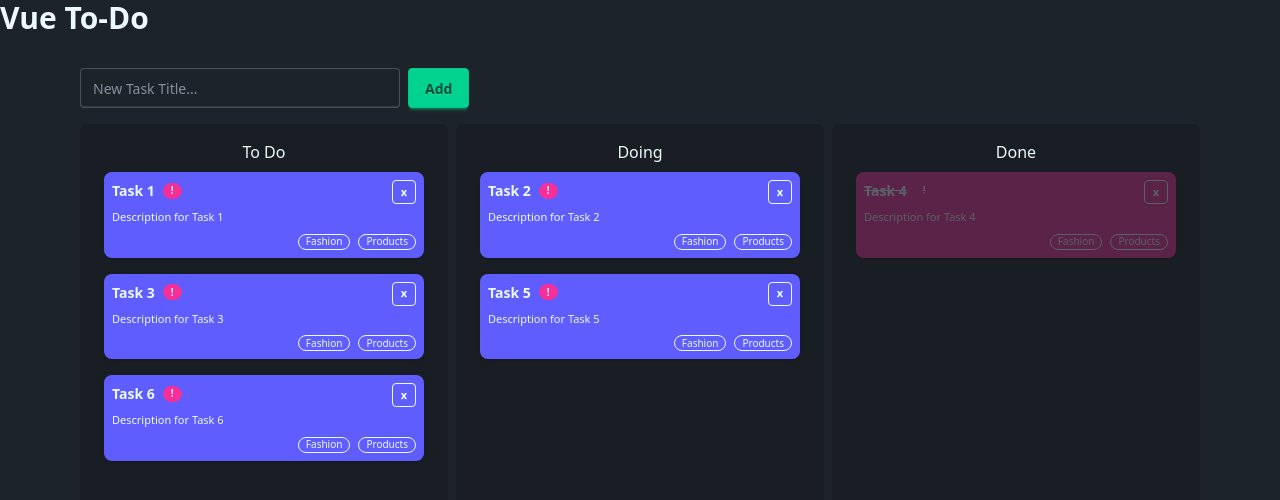
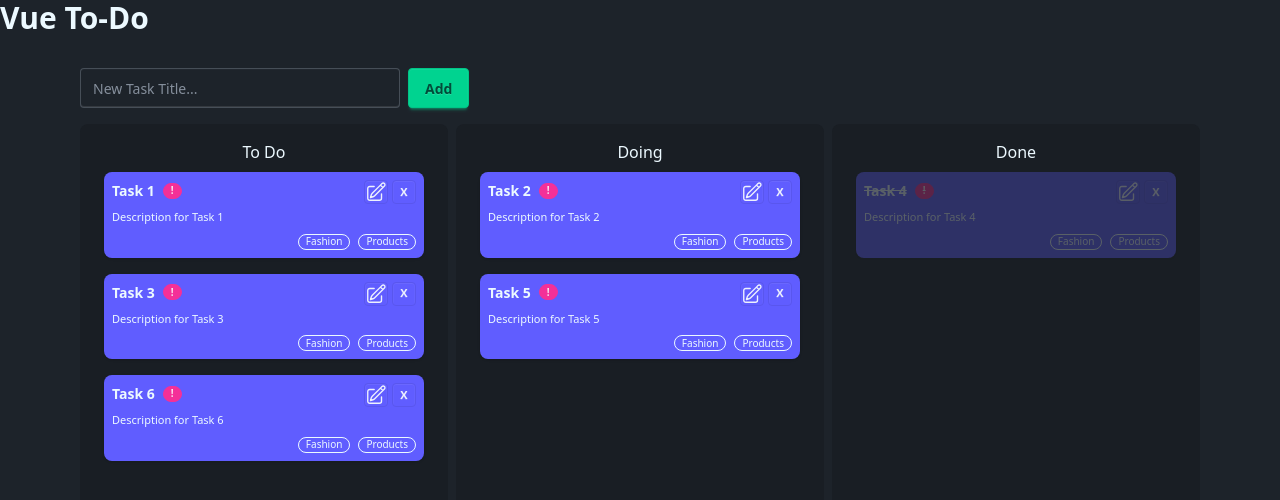
Before and after one commit to jsadlercode/vue-todo, a Vue app: page / in a window 1280 px wide. Shown: the top 500 px of the page. Built offline with nearby package versions, Linux system fonts and the light colour scheme; the HTML template or start-up script is replaced by a standard one.

Commit message:
editing added

```diff
--- a/src/components/TaskList.vue
+++ b/src/components/TaskList.vue
@@ -1,6 +1,6 @@
 <script setup lang="ts">
 import taskItem from './taskitem.vue';
-import { ref } from 'vue';
+import { ref, nextTick } from 'vue';
 
 const lists = ref([
     { id: 1, name: 'To Do' },
@@ -94,6 +94,52 @@ const onDrop = (event: DragEvent, targetListId: number) => {
 const isDoneList = (listId: number) => {
     return listId === 3;
 }
+// --- Modal Logic ---
+
+const taskDialogRef = ref<HTMLDialogElement | null>(null);
+const isModalVisible = ref(false);
+const taskToEdit = ref<null | { id: number, title: string, description: string }>(null);
+
+const openEditModal = async (taskId: number) => {
+    console.log('Opening edit modal for task ID:', taskId);
+    const foundTask = tasks.value.find(task => task.id === taskId);
+    if (foundTask) {
+        taskToEdit.value = { ...foundTask };
+        isModalVisible.value = true;
+        console.log('Modal visible: ', isModalVisible.value);
+
+        await nextTick();
+        if (taskDialogRef.value) {
+            console.log('Dialog element found, calling showModal');
+            taskDialogRef.value.showModal();
+        } else {
+            console.error('Dialog element not found');
+        }
+    }
+};
+
+const closeEditModal = () => {
+    console.log('Closing edit modal');
+    if (taskDialogRef.value && taskDialogRef.value.hasAttribute('open')) {
+        taskDialogRef.value.close();
+    }
+    isModalVisible.value = false;
+    taskToEdit.value = null;
+    console.log('Modal visible state set to: ', isModalVisible.value);
+};
+
+const saveTask = () => {
+    if (taskToEdit.value) {
+        const taskIndex = tasks.value.findIndex(task => task.id === taskToEdit.value!.id);
+        if (taskIndex !== -1) {
+            tasks.value[taskIndex] = { ...taskToEdit.value };
+        }
+        closeEditModal();
+    }
+}
+
+
+
 
 </script>
 
@@ -113,12 +159,35 @@ const isDoneList = (listId: number) => {
                 @dragenter.prevent @dragover.prevent>
                 <h2 class="text-center">{{ list.name }}</h2>
                 <div v-for="item in getTasksForList(list.id)" :key="item.id" class="drag-el p-2">
-                    <taskItem :title="item.title" :description="item.description" draggable="true"
-                        @dragstart="startDrag($event, item)" :done="isDoneList(list.id)" />
+                    <taskItem :title="item.title" :description="item.description" :id="item.id" draggable="true"
+                        @dragstart="startDrag($event, item)" :done="isDoneList(list.id)" @editTask="openEditModal" />
                 </div>
+            </div>
+        </div>
+        <!-- Modal -->
 
+        <dialog id="task_model" class="modal" ref="taskDialogRef" v-if="isModalVisible && taskToEdit">
+            <div class="modal-box">
+                <div class="mb-4">
+                    <label for="editTitle" class="block text-sm font-medium text-gray-700">Title</label>
+                    <input type="text" id="editTitle" v-model="taskToEdit.title"
+                        class="mt-1 block w-full border border-gray-300 rounded-md shadow-sm py-2 px-3 focus:outline-none focus:ring-indigo-500 focus:border-indigo-500 sm:text-sm">
+                </div>
+                <div class="mb-6">
+                    <label for="editDescription" class="block text-sm font-medium text-gray-700">Description</label>
+                    <textarea id="editDescription" v-model="taskToEdit.description" rows="3"
+                        class="mt-1 block w-full border border-gray-300 rounded-md shadow-sm py-2 px-3 focus:outline-none focus:ring-indigo-500 focus:border-indigo-500 sm:text-sm"></textarea>
+                </div>
+                <div class="modal-action">
+                    <button @click="closeEditModal" class="btn btn-ghost">Cancel</button>
+                    <button @click="saveTask" class="btn btn-primary">Save Changes</button>
+                </div>
+                <p class="py-4">Press ESC key or click outside to close</p>
             </div>
+            <form method="dialog" class="modal-backdrop">
+                <button>Close</button>
+            </form>
+        </dialog>
 
-        </div>
     </div>
 </template>
--- a/src/components/taskitem.vue
+++ b/src/components/taskitem.vue
@@ -1,5 +1,9 @@
 <script setup lang="ts">
-defineProps({
+const props = defineProps({
+    id: {
+        type: Number,
+        required: true
+    },
     title: {
         type: String,
         default: 'Card Title'
@@ -13,12 +17,28 @@ defineProps({
         default: false
     }
 })
+
+const emit = defineEmits(['editTask']);
+
+const onEditClick = () => {
+    emit('editTask', props.id);
+    console.log('Emitting editTask with id:', props.id);
+};
+
 </script>
 
 <template>
     <div class="card bg-base-100 w-80 card-xs shadow-sm" :class="{ 'opacity-30': done }" draggable="true">
-        <button class="btn btn-xs btn-square btn-outline absolute top-2 right-2 z-10">x</button>
-        <div class="card-body bg-primary rounded-lg" :class="{ 'bg-secondary': done }">
+        <button class="btn btn-xs btn-square btn-primary absolute top-2 right-9 z-10" @click="onEditClick">
+            <svg xmlns="http://www.w3.org/2000/svg" fill="none" viewBox="0 0 24 24" stroke-width="1.5"
+                stroke="currentColor" class="size-6">
+                <path stroke-linecap="round" stroke-linejoin="round"
+                    d="m16.862 4.487 1.687-1.688a1.875 1.875 0 1 1 2.652 2.652L10.582 16.07a4.5 4.5 0 0 1-1.897 1.13L6 18l.8-2.685a4.5 4.5 0 0 1 1.13-1.897l8.932-8.931Zm0 0L19.5 7.125M18 14v4.75A2.25 2.25 0 0 1 15.75 21H5.25A2.25 2.25 0 0 1 3 18.75V8.25A2.25 2.25 0 0 1 5.25 6H10" />
+            </svg>
+        </button>
+
+        <button class="btn btn-xs btn-square btn-primary absolute top-2 right-2 z-10">X</button>
+        <div class="card-body bg-primary rounded-lg">
             <h2 class="card-title" :class="{ 'line-through': done }">
                 {{ title }}
                 <div class="badge badge-xs badge-secondary">!</div>
```
Also changed, not shown: 1 other file (tests, documents, lock files or other folders).
